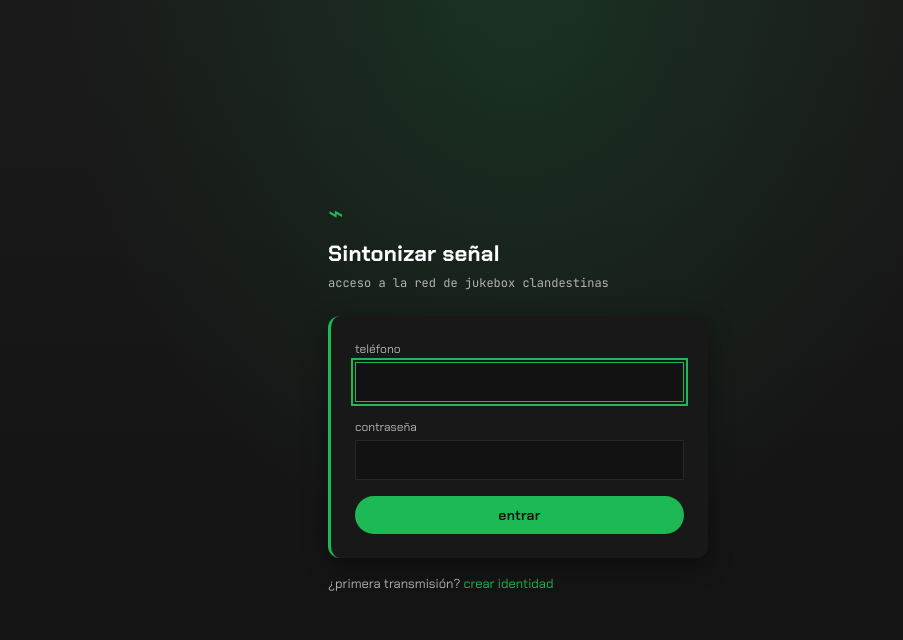
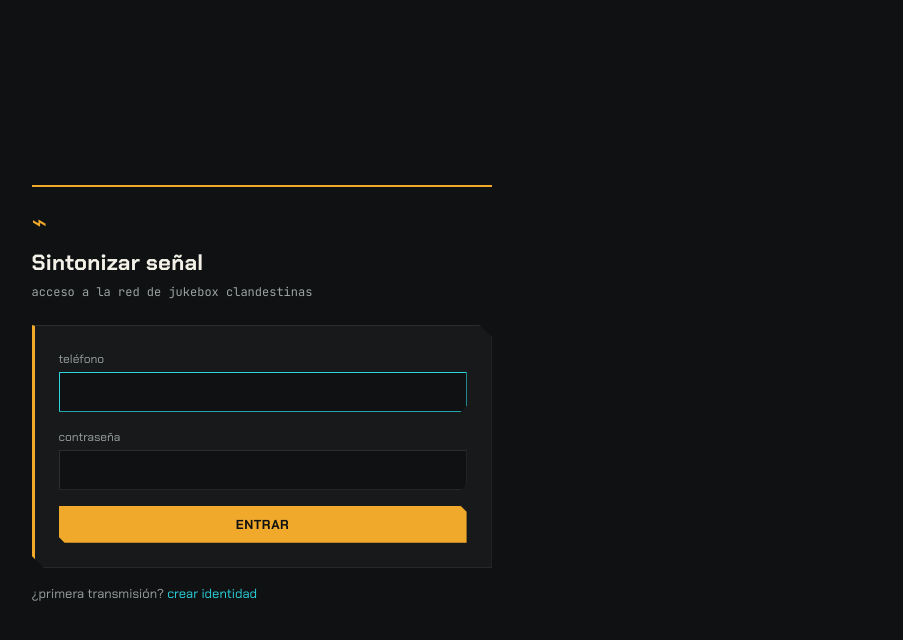
Before and after one commit to HumanPseudo/chomelo-jukebox, a React (Vite) app in the folder frontend/: page /login in a window 1280 px wide. Shown: the top 640 px of the page, without its empty margins (122-1025 px from the left). Built offline with nearby package versions, Linux system fonts and the light colour scheme; no server answers.

Commit message:
Corrige el lenguaje visual de la consola

```diff
--- a/frontend/src/pages/admin/AdminOffersTab.tsx
+++ b/frontend/src/pages/admin/AdminOffersTab.tsx
@@ -106,7 +106,7 @@ export function AdminOffersTab() {
           {error}
         </p>
       )}
-      <div style={{ display: "grid", gridTemplateColumns: "1fr 2fr", gap: 24, alignItems: "start" }}>
+      <div className="offer-admin-layout">
         <Panel>
           <h3 style={{ marginTop: 0 }}>publicar oferta</h3>
           <form onSubmit={create}>
--- a/frontend/src/pages/jukebox/PrizesTab.tsx
+++ b/frontend/src/pages/jukebox/PrizesTab.tsx
@@ -81,7 +81,7 @@ export function PrizesTab() {
         }}
       >
         <div>
-          <h1 style={{ marginBottom: 4 }}> Premios</h1>
+          <h1 style={{ marginBottom: 4 }}>Premios</h1>
           <span className="mono" style={{ fontSize: 12, color: "var(--dim)" }}>
             canjea créditos por ofertas de la frecuencia
           </span>
@@ -97,7 +97,7 @@ export function PrizesTab() {
         </p>
       )}
 
-      <div style={{ display: "grid", gridTemplateColumns: "2fr 1fr", gap: 24, alignItems: "start" }}>
+      <div className="prize-layout">
         <div>
           {list.length === 0 && <Empty>no hay ofertas publicadas todavía</Empty>}
           {list.map((offer) => {
--- a/frontend/src/styles/admin.css
+++ b/frontend/src/styles/admin.css
@@ -202,7 +202,18 @@
   text-decoration: underline;
 }
 
+.offer-admin-layout {
+  display: grid;
+  grid-template-columns: minmax(260px, 0.8fr) minmax(0, 1.6fr);
+  gap: var(--space-5);
+  align-items: start;
+}
+
 @media (max-width: 900px) {
+  .offer-admin-layout {
+    grid-template-columns: 1fr;
+  }
+
   .ov-grid {
     grid-template-columns: repeat(2, minmax(0, 1fr));
   }
--- a/frontend/src/styles/auth.css
+++ b/frontend/src/styles/auth.css
@@ -2,13 +2,18 @@
   min-height: 100%;
   display: flex;
   align-items: center;
-  justify-content: center;
-  padding: var(--space-5);
+  justify-content: flex-start;
+  padding: var(--space-5) var(--space-5) var(--space-5) max(var(--space-5), 12vw);
 }
 
 .auth__panel {
   width: 100%;
-  max-width: 380px;
+  max-width: 460px;
+}
+
+.auth__brand {
+  border-top: 2px solid var(--action);
+  padding-top: var(--space-4);
 }
 
 .auth__brand {
--- a/frontend/src/styles/global.css
+++ b/frontend/src/styles/global.css
@@ -20,10 +20,6 @@ body,
 body {
   margin: 0;
   background: var(--void);
-  background-image:
-    radial-gradient(ellipse at top, rgba(29, 185, 84, 0.15), transparent 50%),
-    linear-gradient(180deg, #1a1a1a 0%, var(--void) 100%);
-  background-attachment: fixed;
   color: var(--ink);
   font-family: var(--font-display);
   font-size: 15px;
@@ -42,14 +38,14 @@ h4 {
 }
 
 h1 {
-  font-size: 28px;
+  font-size: var(--step-2);
   font-weight: 700;
 }
 h2 {
-  font-size: 20px;
+  font-size: var(--step-1);
 }
 h3 {
-  font-size: 16px;
+  font-size: var(--step-0);
   color: var(--dim);
 }
 
@@ -95,16 +91,17 @@ textarea {
 .panel {
   position: relative;
   background: var(--panel);
+  border: 1px solid var(--line);
   border-left: 3px solid var(--line);
-  clip-path: none;
-  border-radius: var(--radius);
+  clip-path: polygon(
+    0 0,
+    calc(100% - var(--cut)) 0,
+    100% var(--cut),
+    100% 100%,
+    var(--cut) 100%,
+    0 calc(100% - var(--cut))
+  );
   padding: var(--space-5);
-  box-shadow: 0 8px 24px rgba(0, 0, 0, 0.35);
-  transition: transform 0.12s ease, box-shadow 0.12s ease;
-}
-.panel:hover {
-  transform: translateY(-1px);
-  box-shadow: 0 12px 32px rgba(0, 0, 0, 0.45);
 }
 
 .panel--accent {
@@ -126,12 +123,19 @@ textarea {
   border: none;
   cursor: pointer;
   font-family: var(--font-display);
-  font-weight: 600;
-  font-size: 14px;
-  letter-spacing: 0.02em;
-  padding: 10px 24px;
-  clip-path: none;
-  border-radius: var(--radius-pill);
+  font-weight: 700;
+  font-size: 13px;
+  letter-spacing: 0.04em;
+  text-transform: uppercase;
+  padding: 10px 22px;
+  clip-path: polygon(
+    0 0,
+    calc(100% - var(--cut-sm)) 0,
+    100% var(--cut-sm),
+    100% 100%,
+    var(--cut-sm) 100%,
+    0 calc(100% - var(--cut-sm))
+  );
   transition:
     filter 0.12s ease,
     transform 0.05s ease;
@@ -157,7 +161,6 @@ textarea {
   background: transparent;
   color: var(--ink);
   border: 1px solid var(--line);
-  clip-path: none;
   padding: 9px 16px;
 }
 .btn--ghost:hover:not(:disabled) {
@@ -198,6 +201,7 @@ textarea {
   color: var(--ink);
   padding: 10px 12px;
   font-size: 14px;
+  clip-path: polygon(0 0, 100% 0, 100% calc(100% - var(--cut-sm)), calc(100% - var(--cut-sm)) 100%, 0 100%);
 }
 
 .field input:focus,
@@ -217,13 +221,11 @@ textarea {
 
 .signal-dot--live {
   background: var(--frequency);
-  box-shadow: 0 0 6px var(--frequency);
   animation: pulse 2s ease-in-out infinite;
 }
 
 .signal-dot--rec {
   background: var(--alert);
-  box-shadow: 0 0 6px var(--alert);
   animation: pulse 1.1s ease-in-out infinite;
 }
 
@@ -246,6 +248,7 @@ textarea {
   padding: 3px 8px;
   border: 1px solid var(--line);
   color: var(--dim);
+  clip-path: polygon(0 0, 100% 0, 100% calc(100% - var(--cut-sm)), calc(100% - var(--cut-sm)) 100%, 0 100%);
 }
 
 .tag--live {
@@ -316,7 +319,7 @@ textarea {
   margin-bottom: 12px;
   padding: 8px 12px;
   background: var(--panel-raised);
-  border-radius: var(--radius);
+  clip-path: polygon(0 0, 100% 0, 100% calc(100% - var(--cut-sm)), calc(100% - var(--cut-sm)) 100%, 0 100%);
   font-size: 13px;
 }
 
--- a/frontend/src/styles/jukebox.css
+++ b/frontend/src/styles/jukebox.css
@@ -246,6 +246,19 @@
   margin-top: var(--space-3);
 }
 
+.prize-layout {
+  display: grid;
+  grid-template-columns: minmax(0, 1.8fr) minmax(240px, 1fr);
+  gap: var(--space-5);
+  align-items: start;
+}
+
+@media (max-width: 900px) {
+  .prize-layout {
+    grid-template-columns: 1fr;
+  }
+}
+
 @media (max-width: 560px) {
   .guess-options {
     grid-template-columns: 1fr;
--- a/frontend/src/styles/tokens.css
+++ b/frontend/src/styles/tokens.css
@@ -7,24 +7,31 @@
 */
 
 :root {
-  --void: #121212;
-  --panel: #181818;
-  --panel-raised: #282828;
-  --signal: #1db954;
-  --signal-dim: #158a3e;
-  --frequency: #1db954;
-  --alert: #e8433d;
-  --ink: #ffffff;
-  --dim: #b3b3b3;
-  --line: #282828;
+  --void: #0f1112;
+  --panel: #17191a;
+  --panel-raised: #222526;
+  --action: #f0a92b;
+  --live: #2bd4e0;
+  --alarm: #e5484d;
+  --signal: var(--action);
+  --signal-dim: #b9811d;
+  --frequency: var(--live);
+  --alert: var(--alarm);
+  --ink: #f4f1e8;
+  --dim: #9ca3a3;
+  --line: #2a2e2f;
 
   --font-display: "Chakra Petch", "Segoe UI", sans-serif;
   --font-mono: "JetBrains Mono", ui-monospace, monospace;
 
-  --cut: 0px;
-  --cut-sm: 0px;
-  --radius: 12px;
-  --radius-pill: 999px;
+  --step--1: clamp(0.8rem, 0.17vw + 0.76rem, 0.89rem);
+  --step-0: clamp(1rem, 0.34vw + 0.91rem, 1.19rem);
+  --step-1: clamp(1.25rem, 0.61vw + 1.1rem, 1.58rem);
+  --step-2: clamp(1.56rem, 1vw + 1.31rem, 2.11rem);
+  --step-3: clamp(1.95rem, 1.56vw + 1.56rem, 2.81rem);
+
+  --cut: 12px;
+  --cut-sm: 6px;
 
   --space-1: 4px;
   --space-2: 8px;
```
